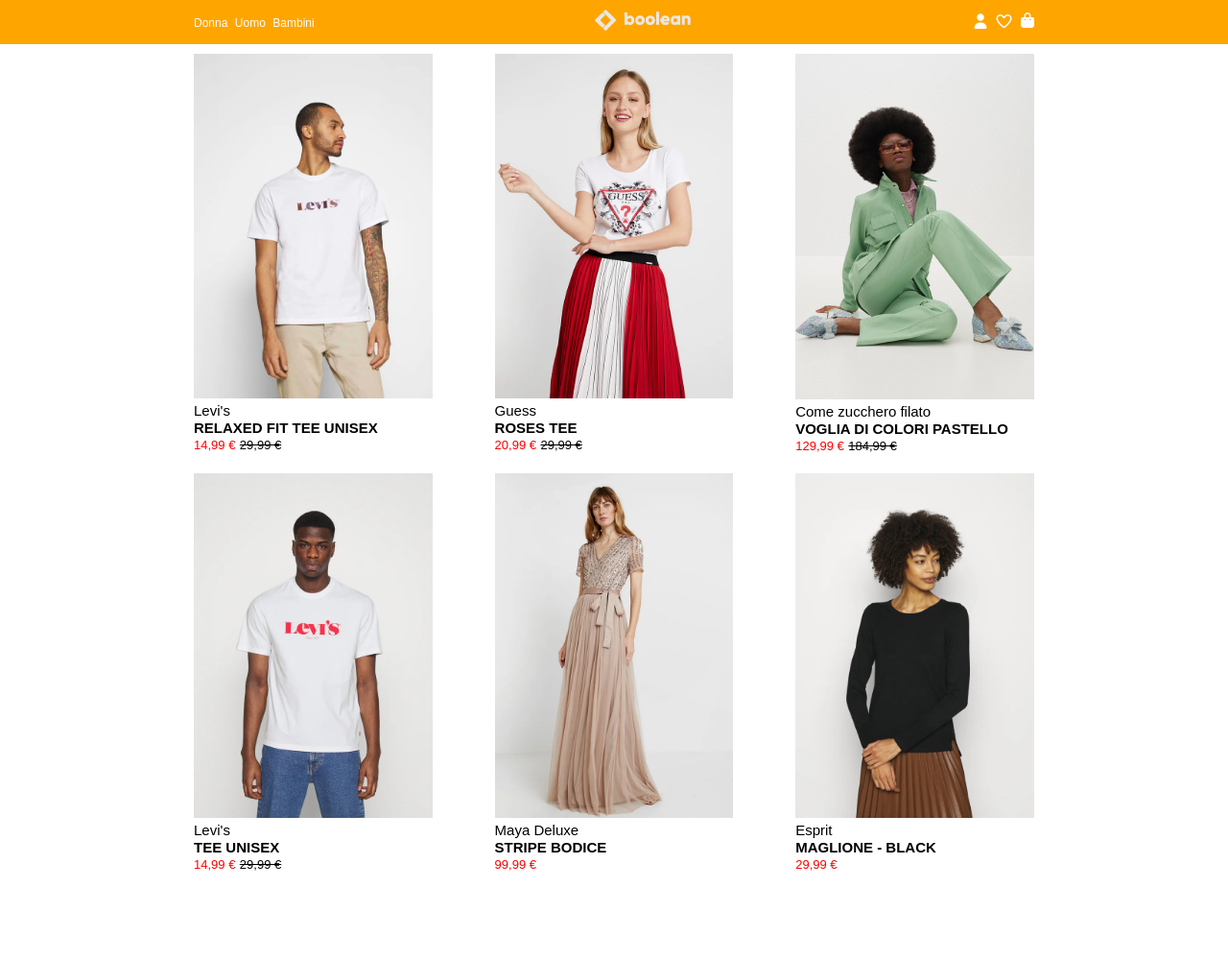
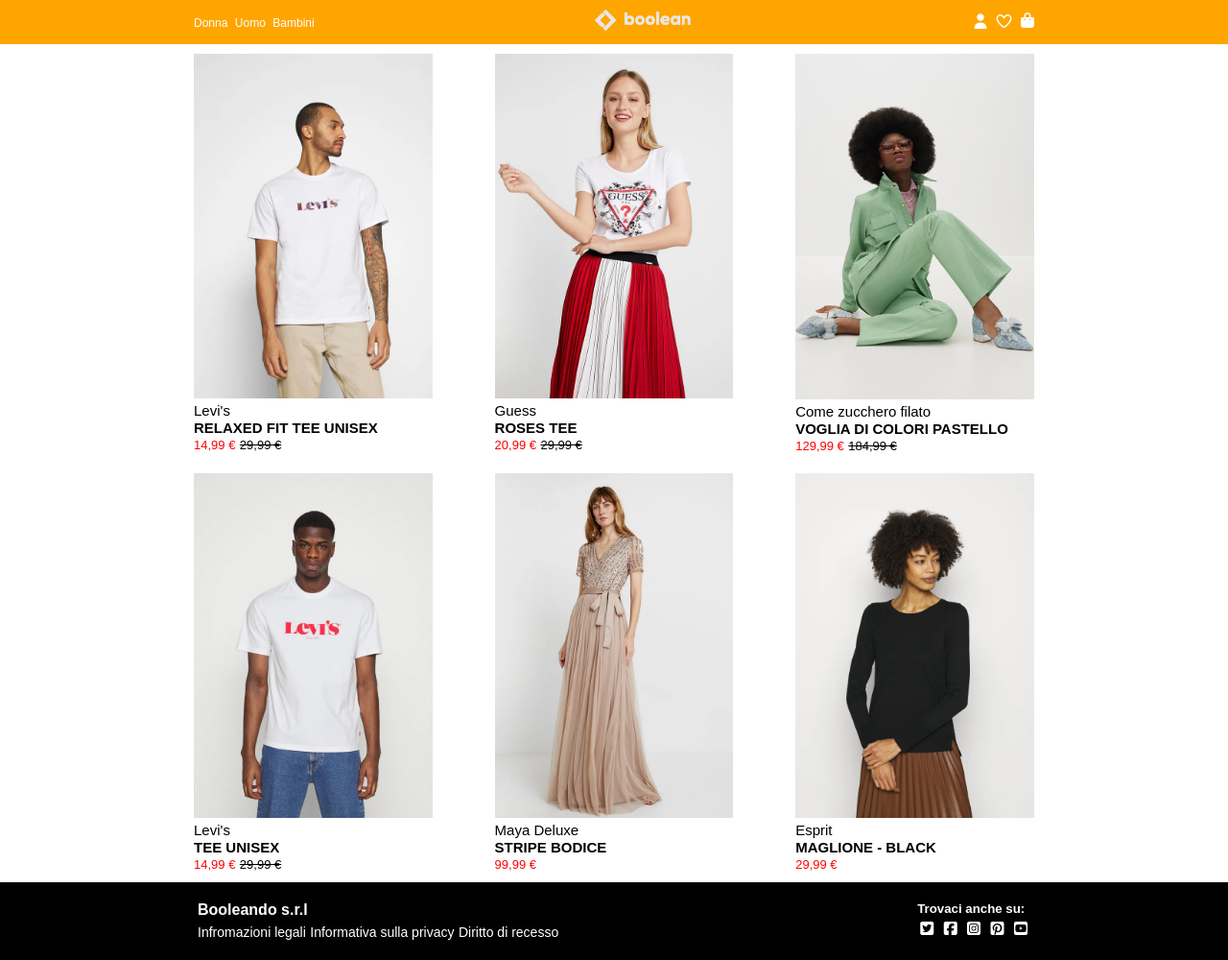
Before and after one commit to giuseppepetrazzuolo6/html-css-boolando, a plain HTML site: page index.html in a window 1280 px wide. Shown: the whole page at 96% size. Before the commit the page ends 919 px from the top, so only its background shows below. Drawn offline with Linux system fonts and the light colour scheme.

Commit message:
created the footer

```diff
--- a/assets/css/style.css
+++ b/assets/css/style.css
@@ -101,3 +101,25 @@ strong {
     text-decoration: line-through;
     font-size: 13px;
 }
+/*footer*/
+footer {
+    background-color: black;
+    padding: 20px;
+
+    h4,
+    h5 {
+        color: white;
+        padding-bottom: 5px;
+    }
+
+    a {
+        color: white;
+        text-decoration: none;
+        font-size: 14px;
+    }
+
+    .socialnetwork {
+        color: white;
+    }
+
+}
--- a/index.html
+++ b/index.html
@@ -85,9 +85,26 @@
     </main>
     <!--/main-->
     <footer>
-
+        <div class="d-flex container align-items">
+            <div>
+                <h4>Booleando s.r.l</h4>
+                <nav>
+                    <a href="">Infromazioni legali</a>
+                    <a href="">Informativa sulla privacy</a>
+                    <a href="">Diritto di recesso</a>
+                </nav>
+            </div>
+            <div class="socialnetwork">
+                <h5>Trovaci anche su:</h5>
+                <i class="fa-brands fa-square-twitter"></i>
+                <i class="fa-brands fa-square-facebook"></i>
+                <i class="fa-brands fa-square-instagram"></i>
+                <i class="fa-brands fa-square-pinterest"></i>
+                <i class="fa-brands fa-square-youtube"></i>
+            </div>
+        </div>
     </footer>
-
+    <!--/footer-->
 </body>
 
 </html>
```
